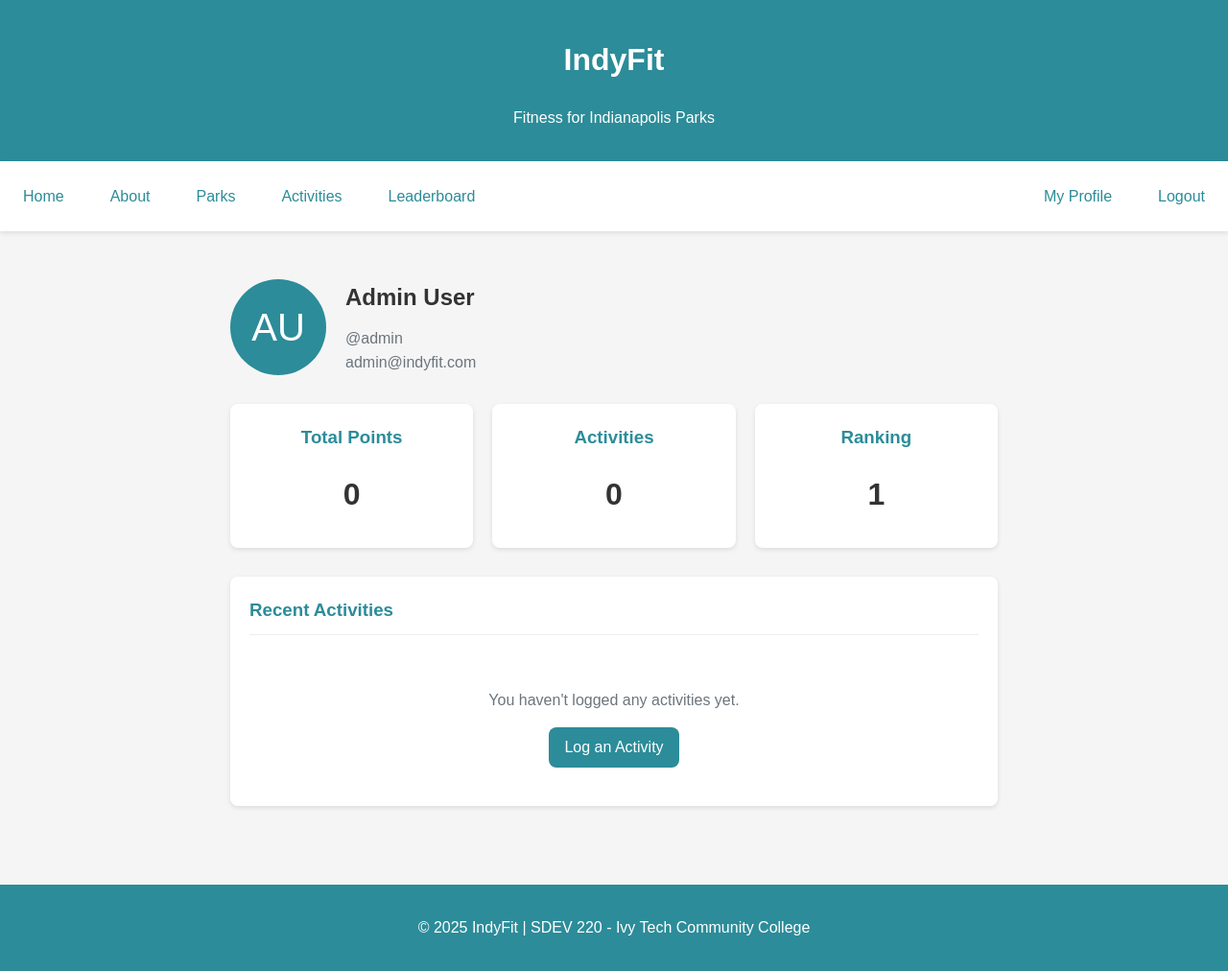
After one commit to RubyPuc/SDEV-220-FINAL---IndyFit, a Flask app: page /profile in a window 1280 px wide. The commit adds this page. Shown: the whole page at 96% size. Run offline with Flask 2, Linux system fonts and the light colour scheme; a user stored in the database is signed in; data comes from the database, SQL or seed files in the repository.

Commit message:
Registration/login
adds user login and registration.

```diff
--- a/app.py
+++ b/app.py
@@ -26,7 +26,7 @@
 # Initialize Flask-Login
 login_manager = LoginManager()
 login_manager.init_app(app)
-login_manager.login_view = 'admin_login'
+login_manager.login_view = 'login'  # Changed default login view to user login
 login_manager.login_message = 'Please log in to access this page.'
 login_manager.login_message_category = 'danger'
 
@@ -71,11 +71,104 @@
 def about():
     return render_template('index.html', title='About IndyFit')
 
+# User authentication routes
+@app.route('/register', methods=['GET', 'POST'])
+def register():
+    """User registration route"""
+    # Redirect if already logged in
+    if current_user.is_authenticated:
+        return redirect(url_for('profile'))
+
+    if request.method == 'POST':
+        username = request.form.get('username')
+        email = request.form.get('email')
+        password = request.form.get('password')
+        confirm_password = request.form.get('confirm_password')
+        first_name = request.form.get('first_name')
+        last_name = request.form.get('last_name')
+
+        # Validate form data
+        if password != confirm_password:
+            flash('Passwords do not match.', 'danger')
+            return render_template('register.html', title='Register')
+
+        # Check if username or email already exists
+        if User.find_by_username(username):
+            flash('Username already exists. Please choose a different one.', 'danger')
+            return render_template('register.html', title='Register')
+
+        if User.find_by_email(email):
+            flash('Email already registered. Please use a different email.', 'danger')
+            return render_template('register.html', title='Register')
+
+        # Create new user
+        try:
+            user = User.create_user(
+                username=username,
+                email=email,
+                password=password,
+                first_name=first_name,
+                last_name=last_name
+            )
+            flash('Registration successful! You can now log in.', 'success')
+            return redirect(url_for('login'))
+        except Exception as e:
+            flash(f'An error occurred during registration: {str(e)}', 'danger')
+
+    return render_template('register.html', title='Register')
+
+@app.route('/login', methods=['GET', 'POST'])
+def login():
+    """User login route"""
+    # Redirect if already logged in
+    if current_user.is_authenticated:
+        return redirect(url_for('profile'))
+
+    if request.method == 'POST':
+        username = request.form.get('username')
+        password = request.form.get('password')
+
+        user = User.find_by_username(username)
+
+        if user and user.check_password(password):
+            login_user(user)
+            flash('Login successful!', 'success')
+            next_page = request.args.get('next')
+            return redirect(next_page or url_for('profile'))
+        else:
+            flash('Login failed. Please check your username and password.', 'danger')
+
+    return render_template('user_login.html', title='Login')
+
+@app.route('/profile')
+@login_required
+def profile():
+    """User profile route"""
+    # Mock data for activities
+    activities_count = 0
+    ranking = User.get_user_ranking(current_user.id)
+    recent_activities = []  # This would be populated from a database in a real implementation
+
+    return render_template('profile.html',
+                          title='My Profile',
+                          current_user=current_user,
+                          activities_count=activities_count,
+                          ranking=ranking,
+                          recent_activities=recent_activities)
+
+@app.route('/logout')
+@login_required
+def logout():
+    """User logout route"""
+    logout_user()
+    flash('You have been logged out.', 'success')
+    return redirect(url_for('home'))
+
 # Admin routes
 @app.route('/admin/login', methods=['GET', 'POST'])
 def admin_login():
     """Admin login route"""
-    # Redirect if already logged in
+    # Redirect if already logged in as admin
     if current_user.is_authenticated and current_user.is_admin:
         return redirect(url_for('admin_dashboard'))
 
@@ -87,11 +180,11 @@
 
         if user and user.check_password(password) and user.is_admin:
             login_user(user)
-            flash('Login successful!', 'success')
+            flash('Admin login successful!', 'success')
             next_page = request.args.get('next')
             return redirect(next_page or url_for('admin_dashboard'))
         else:
-            flash('Login failed. Please check your username and password.', 'danger')
+            flash('Admin login failed. Please check your credentials.', 'danger')
 
     return render_template('login.html', title='Admin Login')
 
--- a/models/user.py
+++ b/models/user.py
@@ -75,3 +75,37 @@
     def find_by_username(cls, username):
         """Find user by username"""
         return cls.query.filter_by(username=username).first()
+
+    @classmethod
+    def find_by_email(cls, email):
+        """Find user by email"""
+        return cls.query.filter_by(email=email).first()
+
+    @classmethod
+    def create_user(cls, username, email, password, first_name, last_name):
+        """Create a regular user"""
+        user = cls(
+            username=username,
+            email=email,
+            first_name=first_name,
+            last_name=last_name,
+            is_admin=False,
+            points=0
+        )
+        user.set_password(password)
+        db.session.add(user)
+        db.session.commit()
+        return user
+
+    @classmethod
+    def get_user_ranking(cls, user_id):
+        """Get user ranking based on points"""
+        # Get all users ordered by points in descending order
+        users = cls.query.order_by(cls.points.desc()).all()
+
+        # Find the position of the user in the list
+        for i, user in enumerate(users):
+            if user.id == user_id:
+                return i + 1  # +1 because ranking starts at 1, not 0
+
+        return len(users)  # If user not found, return last position
--- a/templates/index.html
+++ b/templates/index.html
@@ -18,7 +18,9 @@
         <a href="#">Parks</a>
         <a href="#">Activities</a>
         <a href="#">Leaderboard</a>
-        <a href="/admin/login" style="margin-left: auto;">Admin</a>
+        <a href="/login" style="margin-left: auto;">Login</a>
+        <a href="/register">Register</a>
+        <a href="/admin/login">Admin</a>
     </nav>
 
     <div class="container">
@@ -42,7 +44,7 @@
             </div>
 
             <div style="text-align: center; margin-top: 30px;">
-                <a href="#" class="btn">Get Started</a>
+                <a href="/register" class="btn">Get Started</a>
             </div>
         </div>
     </div>
--- /dev/null
+++ b/templates/profile.html
@@ -0,0 +1,193 @@
+<!DOCTYPE html>
+<html lang="en">
+<head>
+    <meta charset="UTF-8">
+    <meta name="viewport" content="width=device-width, initial-scale=1.0">
+    <title>{{ title }}</title>
+    <link rel="stylesheet" href="{{ url_for('static', filename='style.css') }}">
+    <style>
+        .profile-container {
+            max-width: 800px;
+            margin: 30px auto;
+        }
+
+        .profile-header {
+            display: flex;
+            align-items: center;
+            margin-bottom: 30px;
+        }
+
+        .profile-avatar {
+            width: 100px;
+            height: 100px;
+            border-radius: 50%;
+            background-color: var(--primary-color);
+            color: white;
+            display: flex;
+            align-items: center;
+            justify-content: center;
+            font-size: 2.5rem;
+            margin-right: 20px;
+        }
+
+        .profile-info h2 {
+            margin: 0 0 10px 0;
+        }
+
+        .profile-info p {
+            margin: 0;
+            color: var(--secondary-color);
+        }
+
+        .profile-stats {
+            display: grid;
+            grid-template-columns: repeat(3, 1fr);
+            gap: 20px;
+            margin-bottom: 30px;
+        }
+
+        .stat-card {
+            background-color: white;
+            border-radius: 8px;
+            padding: 20px;
+            box-shadow: 0 2px 5px rgba(0,0,0,0.1);
+            text-align: center;
+        }
+
+        .stat-card h3 {
+            margin-top: 0;
+            color: var(--primary-color);
+        }
+
+        .stat-card .number {
+            font-size: 2rem;
+            font-weight: bold;
+            margin: 10px 0;
+        }
+
+        .recent-activities {
+            background-color: white;
+            border-radius: 8px;
+            padding: 20px;
+            box-shadow: 0 2px 5px rgba(0,0,0,0.1);
+        }
+
+        .recent-activities h3 {
+            margin-top: 0;
+            color: var(--primary-color);
+            border-bottom: 1px solid #eee;
+            padding-bottom: 10px;
+        }
+
+        .activity-item {
+            padding: 15px 0;
+            border-bottom: 1px solid #eee;
+        }
+
+        .activity-item:last-child {
+            border-bottom: none;
+        }
+
+        .activity-date {
+            color: var(--secondary-color);
+            font-size: 0.9rem;
+        }
+
+        .activity-details {
+            margin-top: 5px;
+        }
+
+        .activity-points {
+            font-weight: bold;
+            color: var(--primary-color);
+        }
+
+        .no-activities {
+            text-align: center;
+            padding: 20px;
+            color: var(--secondary-color);
+        }
+    </style>
+</head>
+<body>
+    <header>
+        <h1>IndyFit</h1>
+        <p>Fitness for Indianapolis Parks</p>
+    </header>
+
+    <nav>
+        <a href="/">Home</a>
+        <a href="/about">About</a>
+        <a href="#">Parks</a>
+        <a href="#">Activities</a>
+        <a href="#">Leaderboard</a>
+        <a href="/profile" style="margin-left: auto;" class="active">My Profile</a>
+        <a href="/logout">Logout</a>
+    </nav>
+
+    <div class="container">
+        <div class="profile-container">
+            {% with messages = get_flashed_messages(with_categories=true) %}
+                {% if messages %}
+                    {% for category, message in messages %}
+                        <div class="alert alert-{{ category }}">{{ message }}</div>
+                    {% endfor %}
+                {% endif %}
+            {% endwith %}
+
+            <div class="profile-header">
+                <div class="profile-avatar">
+                    {{ current_user.first_name[0] }}{{ current_user.last_name[0] }}
+                </div>
+                <div class="profile-info">
+                    <h2>{{ current_user.first_name }} {{ current_user.last_name }}</h2>
+                    <p>@{{ current_user.username }}</p>
+                    <p>{{ current_user.email }}</p>
+                </div>
+            </div>
+
+            <div class="profile-stats">
+                <div class="stat-card">
+                    <h3>Total Points</h3>
+                    <div class="number">{{ current_user.points }}</div>
+                </div>
+
+                <div class="stat-card">
+                    <h3>Activities</h3>
+                    <div class="number">{{ activities_count }}</div>
+                </div>
+
+                <div class="stat-card">
+                    <h3>Ranking</h3>
+                    <div class="number">{{ ranking }}</div>
+                </div>
+            </div>
+
+            <div class="recent-activities">
+                <h3>Recent Activities</h3>
+
+                {% if recent_activities %}
+                    {% for activity in recent_activities %}
+                        <div class="activity-item">
+                            <div class="activity-date">{{ activity.date }}</div>
+                            <div class="activity-details">
+                                {{ activity.description }} at {{ activity.park }}
+                                <span class="activity-points">+{{ activity.points }} points</span>
+                            </div>
+                        </div>
+                    {% endfor %}
+                {% else %}
+                    <div class="no-activities">
+                        <p>You haven't logged any activities yet.</p>
+                        <a href="#" class="btn">Log an Activity</a>
+                    </div>
+                {% endif %}
+            </div>
+        </div>
+    </div>
+
+    <footer>
+        <p>&copy; 2025 IndyFit | SDEV 220 - Ivy Tech Community College</p>
+    </footer>
+</body>
+</html>
```
Also changed, not shown: templates/register.html (added, +167 -0 lines), templates/user_login.html (added, +136 -0 lines), CHANGELOG.md, README.md.
